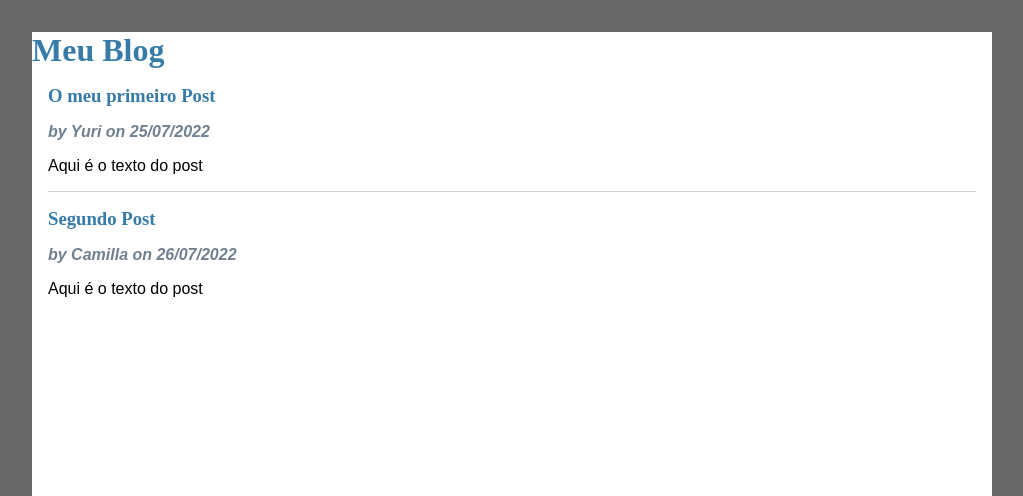
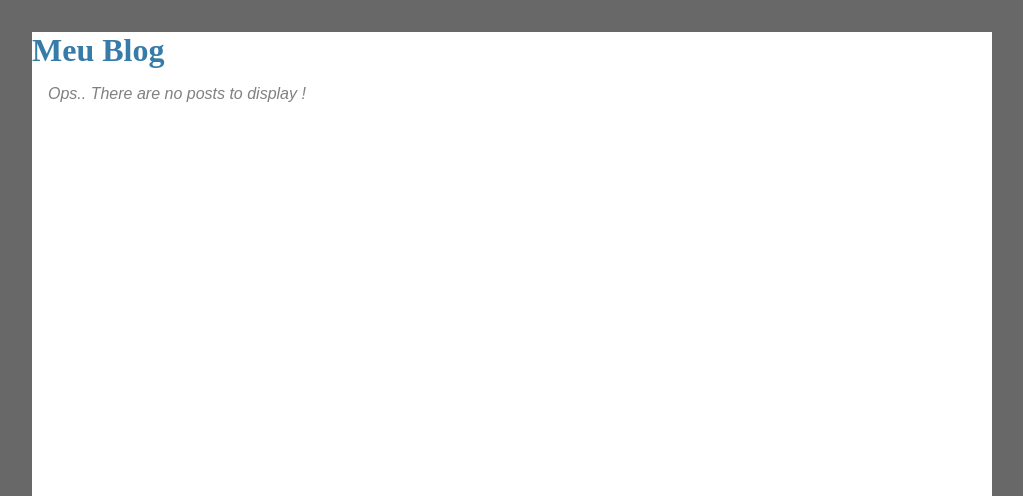
Before and after one commit to yurialvesL/blog_ocean, a Flask app: page / in a window 1280 px wide. Shown: the top 496 px of the page, without its empty margins (128-1151 px from the left). Run offline with Flask 2, Linux system fonts and the light colour scheme; data that the repository does not hold is empty.

Commit message:
adição do banco de dado sqlAlchemy

```diff
--- a/app.py
+++ b/app.py
@@ -1,29 +1,46 @@
-from flask import Flask,render_template
+from flask import Flask,render_template, redirect, url_for
 from datetime import datetime
+from flask_sqlalchemy import SQLAlchemy
 
 app = Flask("hello")
+app.config["SQLALCHEMY_DATABASE_URI"] = "sqlite:///app.db"
+app.config["SQLALCHEMY_TRACK_MODIFICATIONS"] = False
 
-posts = [
-    {
-        'title': 'O meu primeiro Post',
-        'body': 'Aqui é o texto do post',
-        'author': 'Yuri',
-        'created' : datetime(2022,7,25)
+db = SQLAlchemy(app)
 
-    },
-    {
-        'title': 'Segundo Post',
-        'body': 'Aqui é o texto do post',
-        'author': 'Camilla',
-        'created' : datetime(2022,7,26)
+class Post(db.Model):
+    __tablename__ = 'posts'
+    id = db.Column(db.Integer,primary_key=True,autoincrement=True)
+    title = db.Column(db.String(70), nullable=False)
+    body = db.Column(db.String(500))
+    created = db.Column(db.DateTime, nullable=False, default=datetime.now)
+    user_id = db.Column(db.Integer, db.ForeignKey('users.id'))
 
-    }
-]
+class User(db.Model):
+    __tablename__ = 'users'
+    id = db.Column(db.Integer,primary_key=True,autoincrement=True)
+    username = db.Column(db.String(20),nullable=False, unique=True, index=True)
+    email = db.Column(db.String(64),nullable=False, unique=True)
+    password_hash =db.Column(db.String(128),nullable=True)
+    posts = db.relationship('Post', backref='author')
+
+
+
+db.create_all()
 
 @app.route("/")
 def index():
+    posts = Post.query.all()
     return render_template('index.html', posts=posts)
 
-@app.route('/login')
-def login():
-    return render_template('login.html')
+
+@app.route("/populate")
+def populate():
+    user = User(username='Yuri', email="y@y.com", password_hash='a')
+    post1 = Post(title="Post 1", body="Texto do post", author=user)
+    post2 = Post(title="Post 2", body="Texto do post 2", author=user)
+    db.session.add(user)
+    db.session.add(post1)
+    db.session.add(post2)
+    db.session.commit()
+    return redirect(url_for('index'))
--- a/static/style.css
+++ b/static/style.css
@@ -40,3 +40,11 @@ hr{
 .post .body{
     white-space: pre-line;
 }
+
+
+.no-posts{
+    font-style: italic;
+    color:gray;
+
+
+}
--- a/templates/base.html
+++ b/templates/base.html
@@ -1,7 +1,7 @@
 <html>
     <head>
         <title>{%block title%}{% endblock %}- Meu Blog</title>
-        <link rel="stylesheet" href="/static/style.css">
+        <link rel="stylesheet" href="{{url_for('static',filename='style.css')}}">
     </head>
 
     <body>
--- a/templates/index.html
+++ b/templates/index.html
@@ -6,7 +6,7 @@
             <header>
                 <div>
                     <h1>{{ post.title }}</h1>
-                    <div class="about">by {{ post.author }} on {{post.created.strftime('%d/%m/%Y')}}</div>
+                    <div class="about">by {{ post.author.username }} on {{post.created.strftime('%d/%m/%Y')}}</div>
                 </div>
             </header>
             <p class="body">{{ post.body }}</p>
@@ -15,5 +15,7 @@
             <hr>
         {% else %}
         {% endif %}
+    {% else %}
+        <p class="no-posts">Ops.. There are no posts to display !</p>
     {% endfor %}
 {% endblock %}
```
Also changed, not shown: 1 other file.
